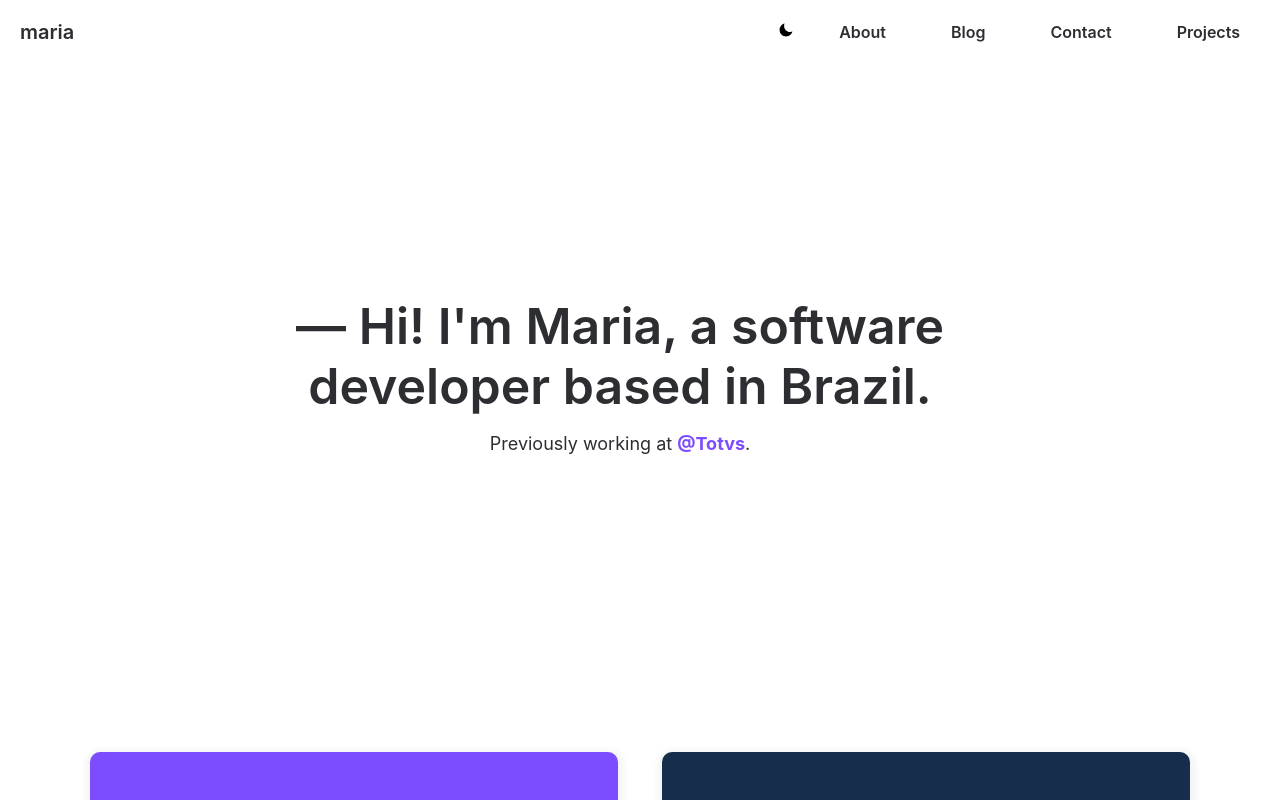
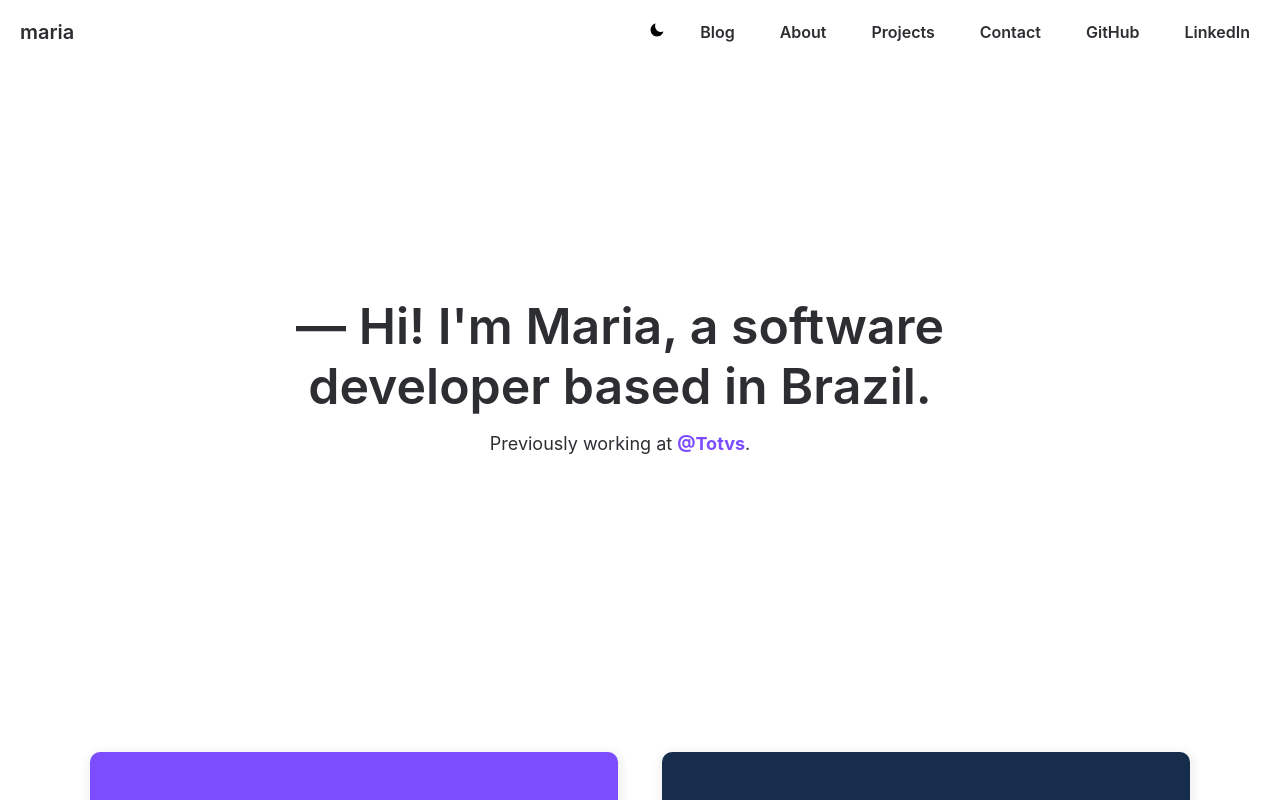
Before and after one commit to marinspira/marinspira.github.io, a React (Create React App) app: page /#/ in a window 1280 px wide. Shown: the top 800 px of the page. Built offline with nearby package versions, Linux system fonts and the light colour scheme; no server answers.

Commit message:
Update links menu

```diff
--- a/src/components/about/index.jsx
+++ b/src/components/about/index.jsx
@@ -12,7 +12,7 @@ function About() {
                 <div>
                     <h2>About me</h2>
                     <span>
-                        My name is Maria Eduarda. I'm from Rio de Janeiro, Brazil, but I love traveling and have visited over six countries so far.
+                        My name is Maria Eduarda. I'm from Rio de Janeiro, Brazil, but I love traveling.
                         <br />
                         <br />
                         I've been passionate about programming since I was 12, when I decided to create a blog about books and movies. Since then, I've never stopped developing websites and systems.
--- a/src/components/header/index.jsx
+++ b/src/components/header/index.jsx
@@ -7,6 +7,16 @@ import { HeaderVisibilityContext } from '../../contexts/headerVisibilityContext'
 
 function Header() {
     const [menuOpen, setMenuOpen] = useState(false);
+    const [isMobile, setIsMobile] = useState(window.innerWidth < 600);
+
+    useEffect(() => {
+        const handleResize = () => {
+            setIsMobile(window.innerWidth < 600);
+        };
+
+        window.addEventListener('resize', handleResize);
+        return () => window.removeEventListener('resize', handleResize);
+    }, []);
 
     const { showHeader } = useContext(HeaderVisibilityContext);
 
@@ -28,18 +38,29 @@ function Header() {
             {/* <div className='container'> */}
             <C.Header>
                 <C.Title href='/'>maria</C.Title>
-                <C.MenuIcon onClick={toggleMenu}>
-                    <FaBars />
-                </C.MenuIcon>
+                <div style={{ display: "flex", alignItems: "center", gap: "30px" }}>
+                    {isMobile && (
+                        <div style={{ cursor: "pointer" }} onClick={() => setIsDark(prev => !prev)}>
+                            {isDark ? <IoMdSunny size={20} color='white' /> : <IoMdMoon size={20} color='black' />}
+                        </div>
+                    )}
+                    <C.MenuIcon onClick={toggleMenu}>
+                        <FaBars color="var(--black)" />
+                    </C.MenuIcon>
+                </div>
+
                 <C.Navbar menuOpen={menuOpen}>
-                    <div style={{ cursor: "pointer" }} onClick={() => setIsDark(prev => !prev)}>
-                        {isDark ? <IoMdSunny color='white' /> : <IoMdMoon color='black' />}
-                    </div>
-
+                    {!isMobile && (
+                        <div style={{ cursor: "pointer" }} onClick={() => setIsDark(prev => !prev)}>
+                            {isDark ? <IoMdSunny color='white' /> : <IoMdMoon color='black' />}
+                        </div>
+                    )}
+                    <li><a href='/#/blog'>Blog</a></li>
                     <li><HashLink to="/#about">About</HashLink></li>
-                    <li><a href='/#/blog'>Blog</a></li>
-                    <li><HashLink to="/#contact">Contact</HashLink></li>
                     <li><HashLink to="/#projects">Projects</HashLink></li>
+                    <li><HashLink to="mailto:mariaferreira.developer@gmail.com">Contact</HashLink></li>
+                    <li><a href="https://www.github.com/marinspira" target="_blank" rel="noopener noreferrer">GitHub</a></li>
+                    <li><a href="https://www.linkedin.com/in/iamaria" target="_blank" rel="noopener noreferrer">LinkedIn</a></li>
                 </C.Navbar>
             </C.Header>
             {/* </div> */}
--- a/src/components/header/styles.jsx
+++ b/src/components/header/styles.jsx
@@ -41,10 +41,14 @@ export const Navbar = styled.ul`
     display: flex;
     gap: 25px;
 
+    ul {
+        background-color: var(--white);
+    }
+
     li a {
         font-weight: 600;
         cursor: pointer;
-        padding: 20px;
+        padding: 20px 10px;
         color: var(--dark);
         width: 100%;
     }
@@ -60,6 +64,7 @@ export const Navbar = styled.ul`
         display: flex;
         flex-direction: column;
         align-items: stretch;
+        background-color: var(--white);
     }}
 
     @media (max-width: 600px) {
```
